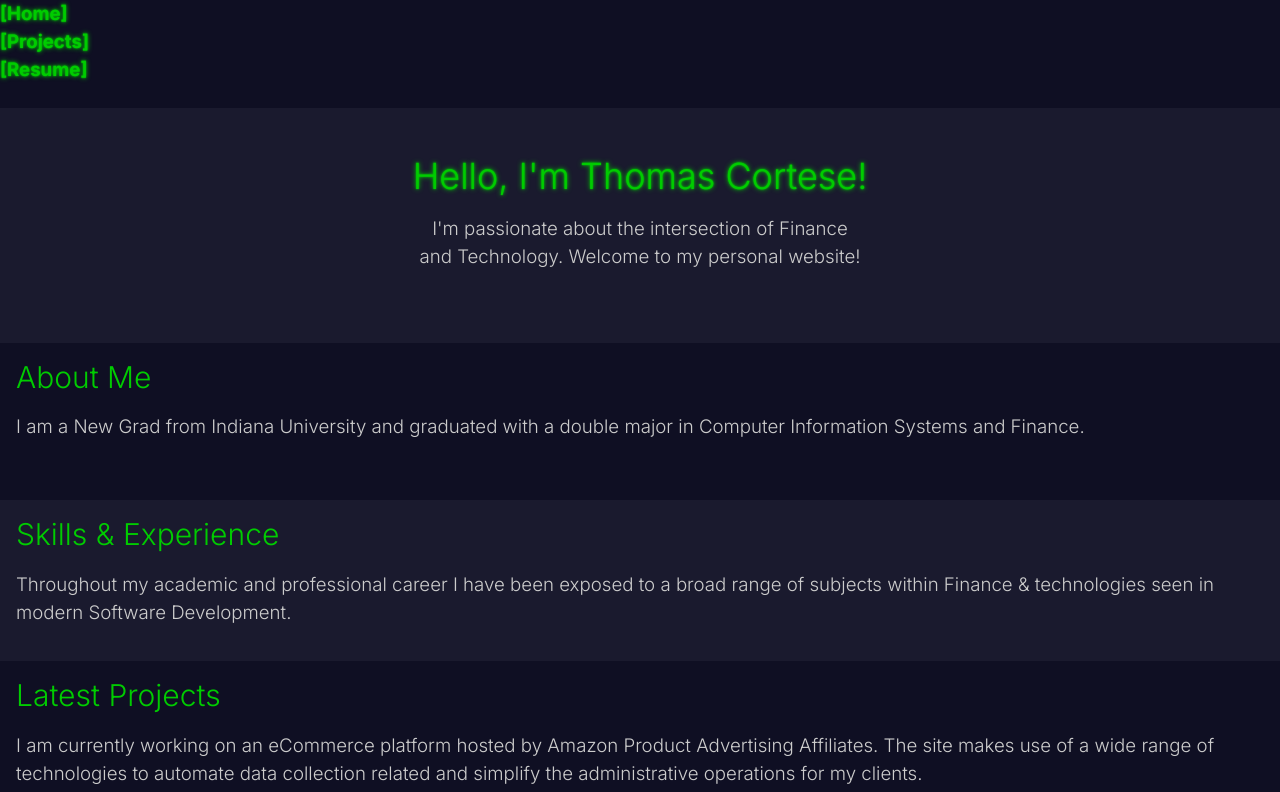
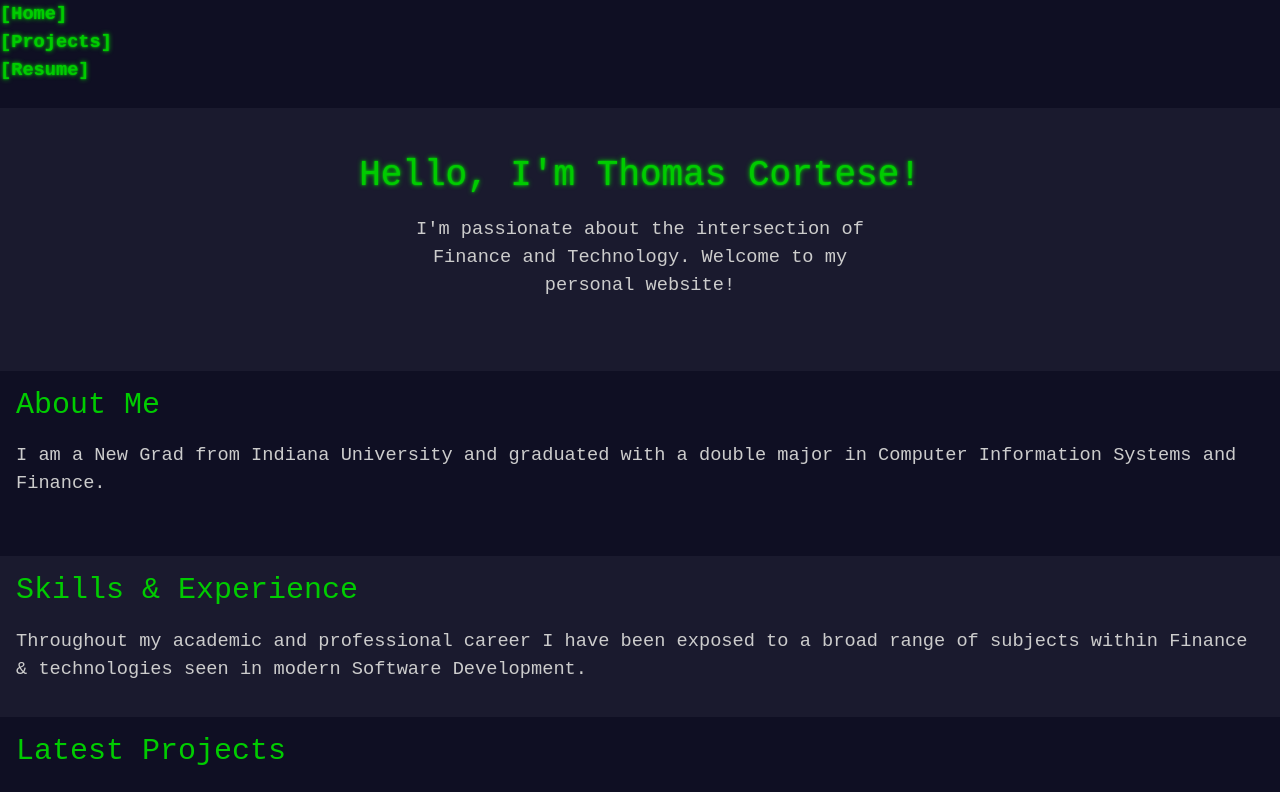
Before and after one commit to acortiv/tc-pb, a Next.js app in the folder client/: page / in a window 1280 px wide. Shown: the top 792 px of the page. Built offline with nearby package versions, Linux system fonts and the light colour scheme.

Commit message:
Added Layout to client

```diff
--- a/client/app/layout.tsx
+++ b/client/app/layout.tsx
@@ -1,8 +1,8 @@
 import type { Metadata } from "next";
 import { Inter } from "next/font/google";
 import "./globals.css";
-
-const inter = Inter({ subsets: ["latin"] });
+import Nav from "./components/nav";
+import Footer from "./components/footer";
 
 export const metadata: Metadata = {
   title: "Tacortiv Portfolio",
@@ -16,7 +16,11 @@ export default function RootLayout({
 }>) {
   return (
     <html lang="en">
-      <body className={inter.className}>{children}</body>
+      <body>
+          <Nav />
+        <main>{children}</main>
+        <Footer />
+      </body>
     </html>
   );
 }
--- a/client/app/page.tsx
+++ b/client/app/page.tsx
@@ -9,13 +9,11 @@ import ContactCallToAction from "./components/contact";
 export default function Home() {
   return (
     <>
-      <Nav/>
       <HeroSection />
       <AboutMe />
       <SkillsAndExperience />
       <RecentProject />
       <ContactCallToAction />
-      <Footer />
     </>
   );
 }
--- a/client/app/projects/page.tsx
+++ b/client/app/projects/page.tsx
@@ -1,13 +1,9 @@
-import Footer from "../components/footer";
-import Nav from "../components/nav";
 import ProjectList from "@/app/components/project-list";
 
 export default function Projects() {
   return (
     <>
-      <Nav/>
       <ProjectList />
-      <Footer />
     </>
   );
 }
--- a/client/app/resume/page.tsx
+++ b/client/app/resume/page.tsx
@@ -1,13 +1,9 @@
-import Nav from "../components/nav";
-import Footer from "../components/footer";
 import ResumeDisplay from "../components/resume";
 
 export default function Resume() {
   return (
     <>
-      <Nav/>
       <ResumeDisplay />
-      <Footer />
     </>
   );
 }
```
